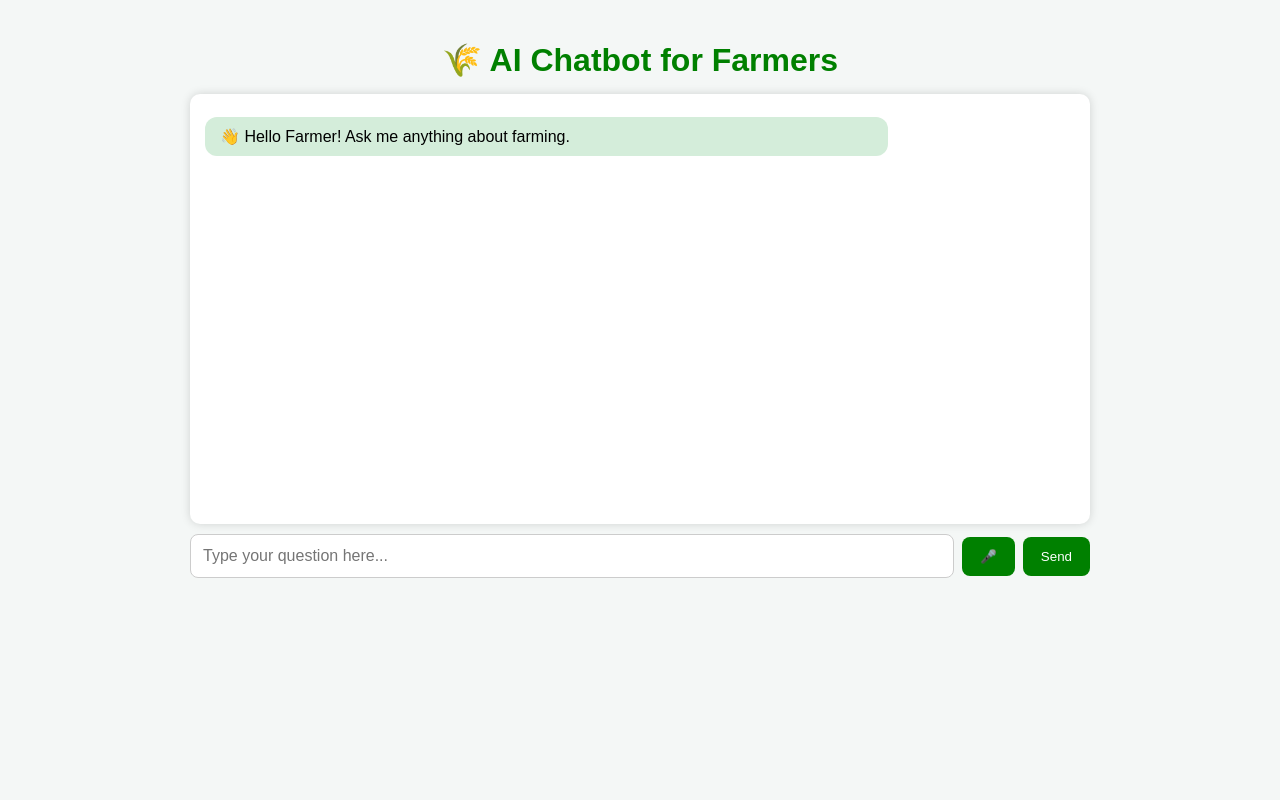
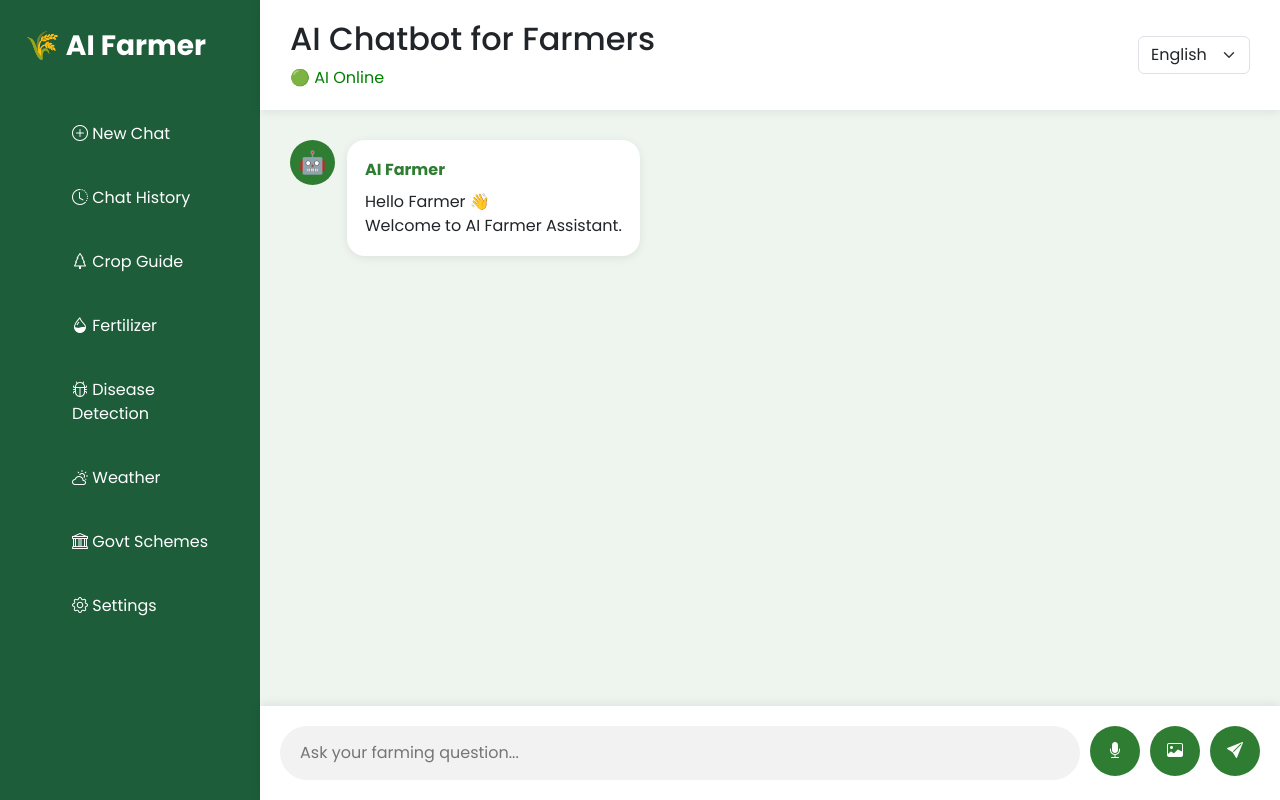
Before and after one commit to sanikapatil-tech/AI-Farmer-Chatbot, a Flask app: page / in a window 1280 px wide. Run offline with Flask 3, Linux system fonts and the light colour scheme.

Commit message:
Completed professional dashboard UI

```diff
--- a/static/css/style.css
+++ b/static/css/style.css
@@ -1,103 +1,273 @@
-body{
+*{
     margin:0;
-    padding:20px;
-    background:#f4f7f6;
-    font-family:Arial,sans-serif;
+    padding:0;
+    box-sizing:border-box;
+    font-family:Poppins,sans-serif;
 }
 
-.container{
-    width:95%;
-    max-width:900px;
-    margin:auto;
+body{
+    background:#eef5ef;
 }
 
-h1{
-    text-align:center;
-    color:green;
-    margin-bottom:15px;
+.app{
+    display:flex;
+    height:100vh;
 }
 
-.chat-box{
-    height:400px;
-    background:white;
-    border-radius:10px;
-    padding:15px;
-    overflow-y:auto;
-    box-shadow:0 0 10px rgba(0,0,0,0.15);
-    margin-bottom:10px;
+/* Sidebar */
+
+.sidebar{
+
+    width:260px;
+
+    background:#1d5d3a;
+
+    color:white;
+
+    padding:25px;
+
 }
 
-.bot-message,
-.user-message{
-    padding:10px 15px;
+.logo{
+
+    font-size:28px;
+
+    font-weight:bold;
+
+    margin-bottom:40px;
+
+}
+
+.sidebar ul{
+
+    list-style:none;
+
+}
+
+.sidebar li{
+
+    padding:15px;
+
+    margin-bottom:10px;
+
     border-radius:12px;
-    margin:8px 0;
-    max-width:75%;
-    word-wrap:break-word;
+
+    cursor:pointer;
+
+    transition:.3s;
+
+}
+
+.sidebar li:hover{
+
+    background:rgba(255,255,255,.15);
+
+}
+
+/* Main */
+
+.main{
+
+    flex:1;
+
+    display:flex;
+
+    flex-direction:column;
+
+}
+
+/* Header */
+
+.header{
+
+    background:white;
+
+    display:flex;
+
+    justify-content:space-between;
+
+    align-items:center;
+
+    padding:20px 30px;
+
+    box-shadow:0 2px 10px rgba(0,0,0,.08);
+
+}
+
+.status{
+
+    color:green;
+
+}
+
+/* Chat */
+
+.chat-area{
+
+    flex:1;
+
+    padding:30px;
+
+    overflow-y:auto;
+
+}
+
+/* Message */
+
+.message{
+
+    display:flex;
+
+    margin-bottom:25px;
+
 }
 
 .bot-message{
-    background:#d4edda;
+
+    justify-content:flex-start;
+
 }
 
 .user-message{
-    background:#cce5ff;
-    margin-left:auto;
+
+    justify-content:flex-end;
+
 }
 
-.input-area{
+/* Avatar */
+
+.avatar{
+
+    width:45px;
+
+    height:45px;
+
+    border-radius:50%;
+
     display:flex;
-    gap:8px;
+
+    justify-content:center;
+
     align-items:center;
+
+    background:#2e7d32;
+
+    color:white;
+
+    font-size:22px;
+
 }
 
-.input-area input{
-    flex:1;
-    padding:12px;
-    font-size:16px;
-    border:1px solid #ccc;
-    border-radius:8px;
+/* Bubble */
+
+.bubble{
+
+    background:white;
+
+    padding:18px;
+
+    margin:0 12px;
+
+    border-radius:18px;
+
+    max-width:70%;
+
+    box-shadow:0 2px 10px rgba(0,0,0,.08);
+
 }
 
-.input-area button{
-    padding:12px 18px;
-    border:none;
-    border-radius:8px;
-    background:green;
-    color:white;
-    cursor:pointer;
+.name{
+
+    font-weight:bold;
+
+    margin-bottom:8px;
+
+    color:#2e7d32;
+
 }
 
-.input-area button:hover{
-    background:#0b6b0b;
+/* Input */
+
+.chat-input{
+
+    background:white;
+
+    display:flex;
+
+    padding:20px;
+
+    gap:10px;
+
+    box-shadow:0 -2px 10px rgba(0,0,0,.08);
+
 }
 
-/* Mobile Responsive */
-@media (max-width:768px){
+.chat-input input{
 
-    body{
-        padding:10px;
+    flex:1;
+
+    border:none;
+
+    background:#f2f2f2;
+
+    border-radius:50px;
+
+    padding:15px 20px;
+
+    outline:none;
+
 }
 
-    h1{
-        font-size:24px;
+.chat-input button{
+
+    width:50px;
+
+    height:50px;
+
+    border:none;
+
+    border-radius:50%;
+
+    background:#2e7d32;
+
+    color:white;
+
+    cursor:pointer;
+
 }
 
-    .chat-box{
-        height:300px;
+.chat-input button:hover{
+
+    background:#1b5e20;
+
 }
 
-    .input-area{
-        flex-direction:column;
+@media(max-width:768px){
+
+.sidebar{
+
+display:none;
+
 }
 
-    .input-area input,
-    .input-area button{
-        width:100%;
+.header{
+
+flex-direction:column;
+
+gap:10px;
+
 }
 
-    .bot-message,
-    .user-message{
+.chat-area{
+
+padding:15px;
+
+}
+
+.bubble{
+
 max-width:90%;
+
 }
+
 }
--- a/static/js/script.js
+++ b/static/js/script.js
@@ -1,39 +1,93 @@
+// Get Elements
+const chatBox = document.getElementById("chat-box");
+const userInput = document.getElementById("user-input");
 const sendBtn = document.getElementById("send-btn");
-const input = document.getElementById("user-input");
-const chatBox = document.getElementById("chat-box");
 
+// Send button click
 sendBtn.addEventListener("click", sendMessage);
 
-async function sendMessage() {
+// Enter key
+userInput.addEventListener("keypress", function (e) {
+    if (e.key === "Enter") {
+        sendMessage();
+    }
+});
 
-    const question = input.value.trim();
+// Function
+function sendMessage() {
 
-    if (question === "") return;
+    let message = userInput.value.trim();
 
-    // User message
-    chatBox.innerHTML += `
-        <div class="user-message">${question}</div>
-    `;
+    if (message === "") {
+        return;
+    }
 
-    input.value = "";
+    // User Message
+    addMessage(message, "user");
 
-    // Send to Flask
-    const response = await fetch("/chat", {
-        method: "POST",
-        headers: {
-            "Content-Type": "application/json"
-        },
-        body: JSON.stringify({
-            message: question
-        })
-    });
+    // Clear Input
+    userInput.value = "";
 
-    const data = await response.json();
+    // Dummy Bot Reply
+    setTimeout(() => {
 
-    // Bot message
-    chatBox.innerHTML += `
-        <div class="bot-message">${data.response}</div>
-    `;
+        let reply = getBotReply(message);
 
+        addMessage(reply, "bot");
+
+    }, 700);
+
+}
+
+// Add Message
+function addMessage(text, sender) {
+
+    let messageDiv = document.createElement("div");
+
+    messageDiv.classList.add("message");
+
+    if (sender === "user") {
+        messageDiv.classList.add("user-message");
+    } else {
+        messageDiv.classList.add("bot-message");
+    }
+
+    messageDiv.innerHTML = text;
+
+    chatBox.appendChild(messageDiv);
+
+    // Auto Scroll
     chatBox.scrollTop = chatBox.scrollHeight;
 }
+
+// Dummy AI
+function getBotReply(message) {
+
+    message = message.toLowerCase();
+
+    if (message.includes("hello") || message.includes("hi")) {
+        return "👋 Hello Farmer! How can I help you today?";
+    }
+
+    if (message.includes("cotton")) {
+        return "🌱 Cotton grows well in black soil with moderate rainfall.";
+    }
+
+    if (message.includes("rice")) {
+        return "🌾 Rice requires plenty of water and fertile soil.";
+    }
+
+    if (message.includes("wheat")) {
+        return "🌾 Wheat is usually grown during the Rabi season.";
+    }
+
+    if (message.includes("fertilizer")) {
+        return "🧪 Use fertilizer based on your soil test report.";
+    }
+
+    if (message.includes("thank")) {
+        return "😊 You're welcome! Happy Farming.";
+    }
+
+    return "🤖 I am your AI Farmer Assistant. Flask AI integration will be added in the next step.";
+}
--- a/templates/index.html
+++ b/templates/index.html
@@ -3,34 +3,127 @@
 <head>
     <meta charset="UTF-8">
     <meta name="viewport" content="width=device-width, initial-scale=1.0">
-    <title>AI Chatbot for Farmers</title>
+    <title>AI Farmer Assistant</title>
+
+    <link href="https://cdn.jsdelivr.net/npm/bootstrap@5.3.3/dist/css/bootstrap.min.css" rel="stylesheet">
+
+    <link href="https://cdn.jsdelivr.net/npm/bootstrap-icons@1.11.3/font/bootstrap-icons.css" rel="stylesheet">
+
+    <link href="https://fonts.googleapis.com/css2?family=Poppins:wght@300;400;500;600;700&display=swap" rel="stylesheet">
 
     <link rel="stylesheet" href="{{ url_for('static', filename='css/style.css') }}">
 </head>
+
 <body>
 
-<div class="container">
+<div class="app">
 
-    <h1>🌾 AI Chatbot for Farmers</h1>
+    <!-- Sidebar -->
 
-    <div class="chat-box" id="chat-box">
-        <div class="bot-message">
-            👋 Hello Farmer! Ask me anything about farming.
+    <aside class="sidebar">
+
+        <div class="logo">
+            🌾 AI Farmer
         </div>
-    </div>
 
-    <div class="input-area">
+        <ul>
 
-        <input
-            type="text"
-            id="user-input"
-            placeholder="Type your question here...">
+            <li><i class="bi bi-plus-circle"></i> New Chat</li>
 
-        <button id="voice-btn">🎤</button>
+            <li><i class="bi bi-clock-history"></i> Chat History</li>
 
-        <button id="send-btn">Send</button>
+            <li><i class="bi bi-tree"></i> Crop Guide</li>
 
-    </div>
+            <li><i class="bi bi-droplet-half"></i> Fertilizer</li>
+
+            <li><i class="bi bi-bug"></i> Disease Detection</li>
+
+            <li><i class="bi bi-cloud-sun"></i> Weather</li>
+
+            <li><i class="bi bi-bank"></i> Govt Schemes</li>
+
+            <li><i class="bi bi-gear"></i> Settings</li>
+
+        </ul>
+
+    </aside>
+
+    <!-- Main -->
+
+    <main class="main">
+
+        <header class="header">
+
+            <div>
+
+                <h2>AI Chatbot for Farmers</h2>
+
+                <span class="status">
+                    🟢 AI Online
+                </span>
+
+            </div>
+
+            <div>
+
+                <select class="form-select">
+
+                    <option>English</option>
+                    <option>Marathi</option>
+                    <option>Hindi</option>
+
+                </select>
+
+            </div>
+
+        </header>
+
+        <section class="chat-area" id="chat-box">
+
+            <div class="message bot-message">
+
+                <div class="avatar">
+                    🤖
+                </div>
+
+                <div class="bubble">
+
+                    <div class="name">
+                        AI Farmer
+                    </div>
+
+                    Hello Farmer 👋<br>
+
+                    Welcome to AI Farmer Assistant.
+
+                </div>
+
+            </div>
+
+        </section>
+
+        <footer class="chat-input">
+
+            <input
+                id="user-input"
+                type="text"
+                placeholder="Ask your farming question...">
+
+            <button id="voice-btn">
+                <i class="bi bi-mic-fill"></i>
+            </button>
+
+            <button id="image-btn">
+                <i class="bi bi-image"></i>
+            </button>
+
+            <button id="send-btn">
+                <i class="bi bi-send-fill"></i>
+            </button>
+
+        </footer>
+
+    </main>
 
 </div>
 
```
Lines whose indentation alone changed are shown as unchanged.
